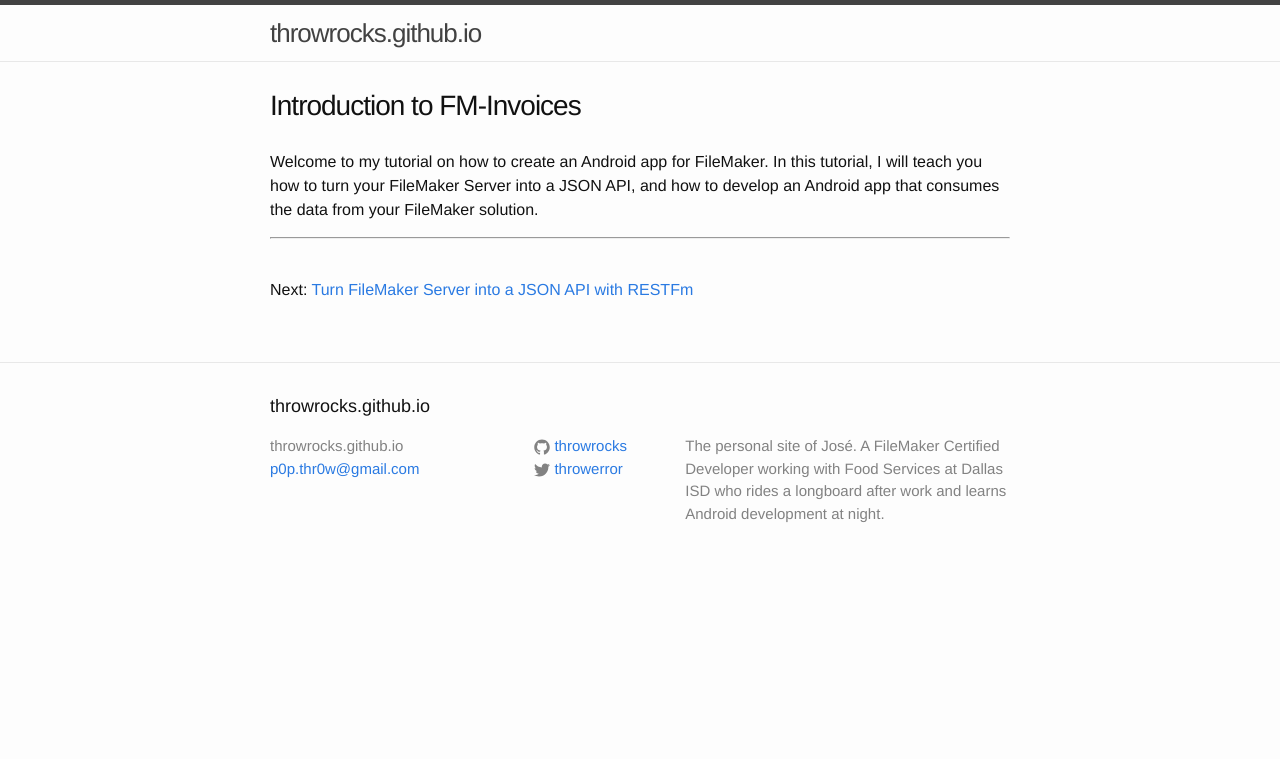
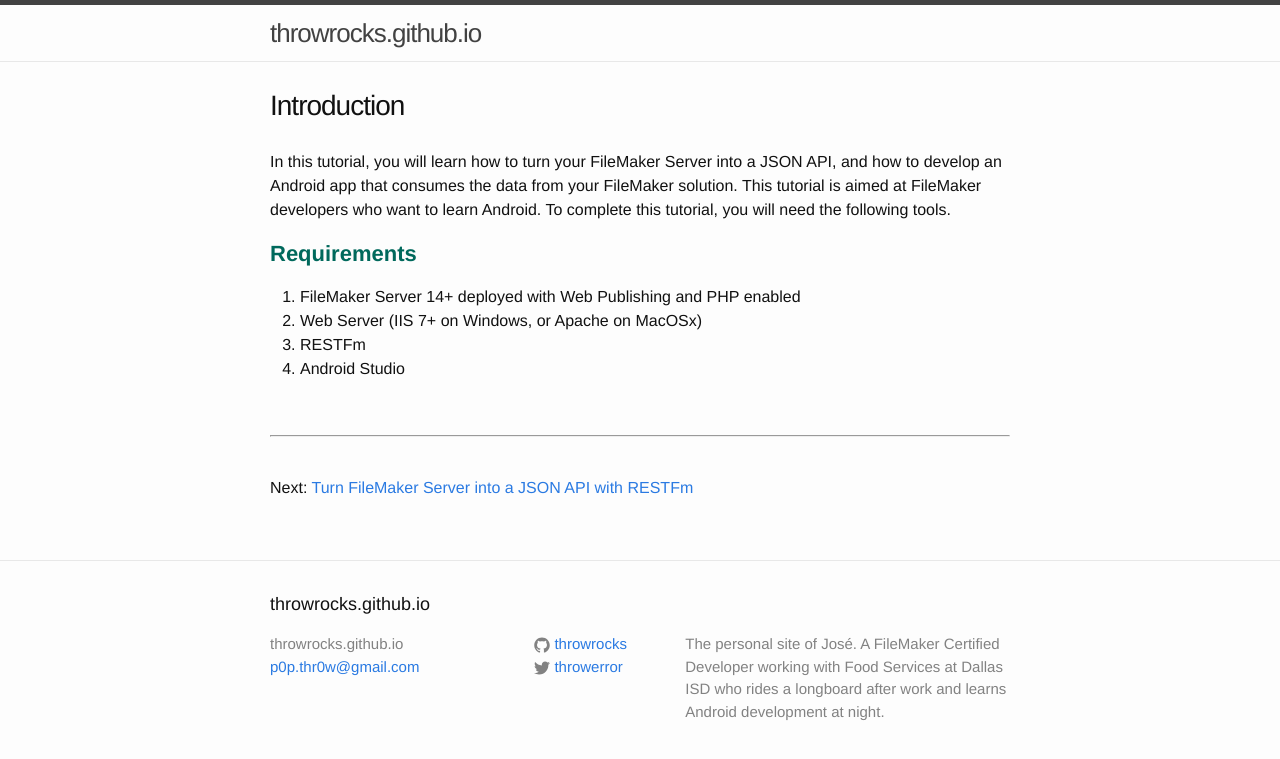
Before and after one commit to throwrocks/throwrocks.github.io, a Jekyll site: the page built from fm-invoices/01-introduction.markdown, in a window 1280 px wide. Shown: the top 759 px of the page. Built offline with Jekyll 4.4.1, drawn with Linux system fonts in a browser that asks for light colours.

Commit message:
feat: Editing.

````diff
--- a/fm-invoices/01-introduction.markdown
+++ b/fm-invoices/01-introduction.markdown
@@ -1,11 +1,19 @@
 ---
 layout: page
 comments: false
-title: Introduction to FM-Invoices
+title: Introduction
 permalink: fm-invoices-introduction.html
 ---
 
-Welcome to my tutorial on how to create an Android app for FileMaker. In this tutorial, I will teach you how to turn your FileMaker Server into a JSON API, and how to develop an Android app that consumes the data from your FileMaker solution.
+In this tutorial, you will learn how to turn your FileMaker Server into a JSON API, and how to develop an Android app that consumes the data from your FileMaker solution. This tutorial is aimed at FileMaker developers who want to learn Android. To complete this tutorial, you will need the following tools.
+
+#### Requirements
+
+1. FileMaker Server 14+ deployed with Web Publishing and PHP enabled
+2. Web Server (IIS 7+ on Windows, or Apache on MacOSx)
+2. RESTFm
+3. Android Studio
+
 <br/>
 <hr/>
 <br/>
--- a/fm-invoices/02-restfm.markdown
+++ b/fm-invoices/02-restfm.markdown
@@ -5,7 +5,7 @@
 permalink: fm-invoices-restfm.html
 ---
 
-We're going to use RESTfm because it can transform the XML output from the FileMaker Custom Web Publishing Engine into JSON, which is very easy to consume in Java. Also, because it allows us to create API Keys for our users, so our Android app doesn't have to pass the actual username and password of our FileMaker database file.
+We're going to use RESTfm because it can transform the XML output from the FileMaker Custom Web Publishing Engine into JSON, which is very easy to consume in Java, which is the programming language used to develop Android app. Also, RESTfm allows us to create API keys for our users, so our Android app don't have to pass the actual username and password to authenticate to our FileMaker database file.
 
 #### What is RESTfm?
 
@@ -23,7 +23,7 @@
 
 [Install on MacOSx](http://www.restfm.com/restfm-manual/install/quick-install-apple-os-x)
 
-Continue once you complete the installation and the RESTfm report page indicates no errors.
+Once you complete the installation and the RESTfm report page indicates no errors you can continue with the tutorial.
 
 #### Create an API Key
 
@@ -49,6 +49,7 @@
     '71c717c4-d8e3-485f-a815-f5928f1f7a3e' => array ('Jose', 'myPassword'),
 );
 ```
+
 #### Congratulations!
 
 You have successfully installed and configured RESTfm. Let's now host the FileMaker Server Sample file.
--- a/fm-invoices/11-customer-adapter.markdown
+++ b/fm-invoices/11-customer-adapter.markdown
@@ -5,7 +5,7 @@
 permalink: fm-invoices-customer-adapter
 ---
 
-In FileMaker, we display data using Layouts in different View Modes; Form View, List View, and Table View. By setting a Layout to Form View, we get access to the current record in the foundset, and by setting it to List View, we get access to all the records in the foundset. To display data from the records, we insert fields or merge fields that reference the fields from the underlying table occurrence. This is how I see it:
+In FileMaker, we display data using Layouts in different View Modes; Form View, List View, and Table View. By setting a Layout to Form View, we get access to the current record in the foundset, and by setting it to List View, we get access to all the records in the foundset. To display data from the records, we insert fields or merge fields that reference the fields from the underlying table occurrence. We can visualize it like this:
 
 ![FileMaker Views](http://throw.rocks/fm-invoices/11_customer_adapter/filemaker_views.png)
 
--- a/index.html
+++ b/index.html
@@ -2,8 +2,8 @@
 layout: default
 ---
 <div class="home">
-   <h1 class="page-heading">FM-Invoices: How to create an Android app for FileMaker</h1>
-   <p><img src="http://throw.rocks/fm-invoices/icons/under-construction.png">Under Construction, LOL!</p>
+   <h1 class="page-heading">How to create an Android app for FileMaker</h1>
+   <p><img src="http://throw.rocks/fm-invoices/icons/under-construction.png">Under Construction.</p>
    <ul>
       <li>
          <a class="page-link" href="{{ site.baseurl }}{% link fm-invoices/01-introduction.markdown %}">Introduction</a>
@@ -12,7 +12,7 @@
          <a class="page-link" href="{{ site.baseurl }}{% link fm-invoices/02-restfm.markdown %}">Turn FileMaker Server into a JSON API with RESTFm</a>
       </li>
       <li>
-         <a class="page-link" href="{{ site.baseurl }}{% link fm-invoices/03-host-filemaker-server-sample-data.markdown %}">Host the FileMaker Server sample_data file</a>
+         <a class="page-link" href="{{ site.baseurl }}{% link fm-invoices/03-host-filemaker-server-sample-data.markdown %}">Host the FileMaker Server Sample File</a>
       </li>
       <li>
          <a class="page-link" href="{{ site.baseurl }}{% link fm-invoices/04-android-studio.markdown %}">Install Android Studio</a>
````
Also changed, not shown: fm-invoices/03-host-filemaker-server-sample-data.markdown (+12 -13 lines), fm-invoices/android-studio-requirements.markdown (added, +32 -0 lines), 1 other file.
